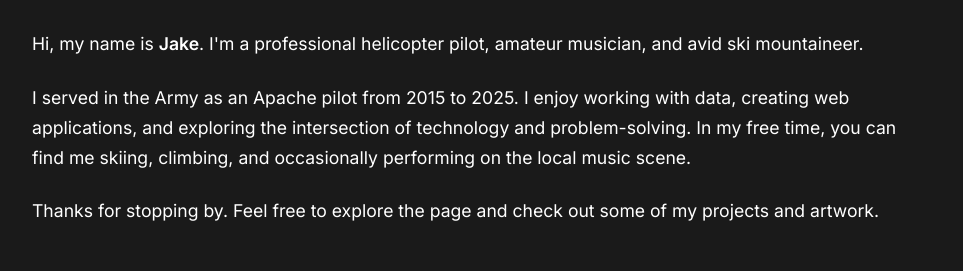
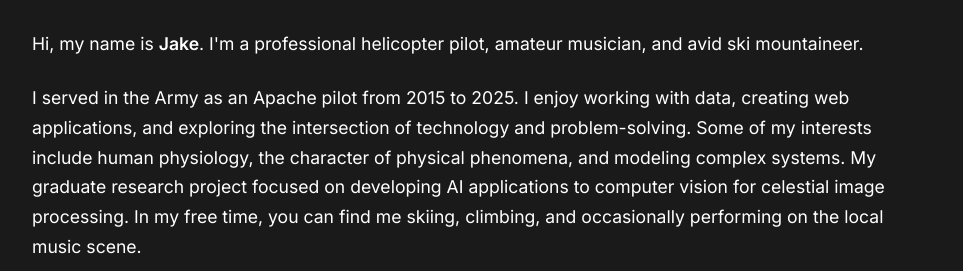
Before and after one commit to jakemedeiros7/jakemedeiros7.github.io, a plain HTML site: page index.html in a window 1280 px wide. Shown: the part 128-399 px from the top of the page, 0-963 px from the left. Drawn offline with Linux system fonts and the light colour scheme.

Commit message:
Research bio

```diff
--- a/index.html
+++ b/index.html
@@ -23,7 +23,7 @@
                     <section class="intro">
                         <p>Hi, my name is <strong>Jake</strong>. I'm a professional helicopter pilot, amateur musician, and avid ski mountaineer.</p>
 
-                        <p>I served in the Army as an Apache pilot from 2015 to 2025. I enjoy working with data, creating web applications, and exploring the intersection of technology and problem-solving. In my free time, you can find me skiing, climbing, and occasionally performing on the local music scene. </p>
+                        <p>I served in the Army as an Apache pilot from 2015 to 2025. I enjoy working with data, creating web applications, and exploring the intersection of technology and problem-solving. Some of my interests include human physiology, the character of physical phenomena, and modeling complex systems. My graduate research project focused on developing AI applications to computer vision for celestial image processing. In my free time, you can find me skiing, climbing, and occasionally performing on the local music scene. </p>
 
                         <p>Thanks for stopping by. Feel free to explore the page and check out some of my projects and artwork.</p>
                     </section>
```
